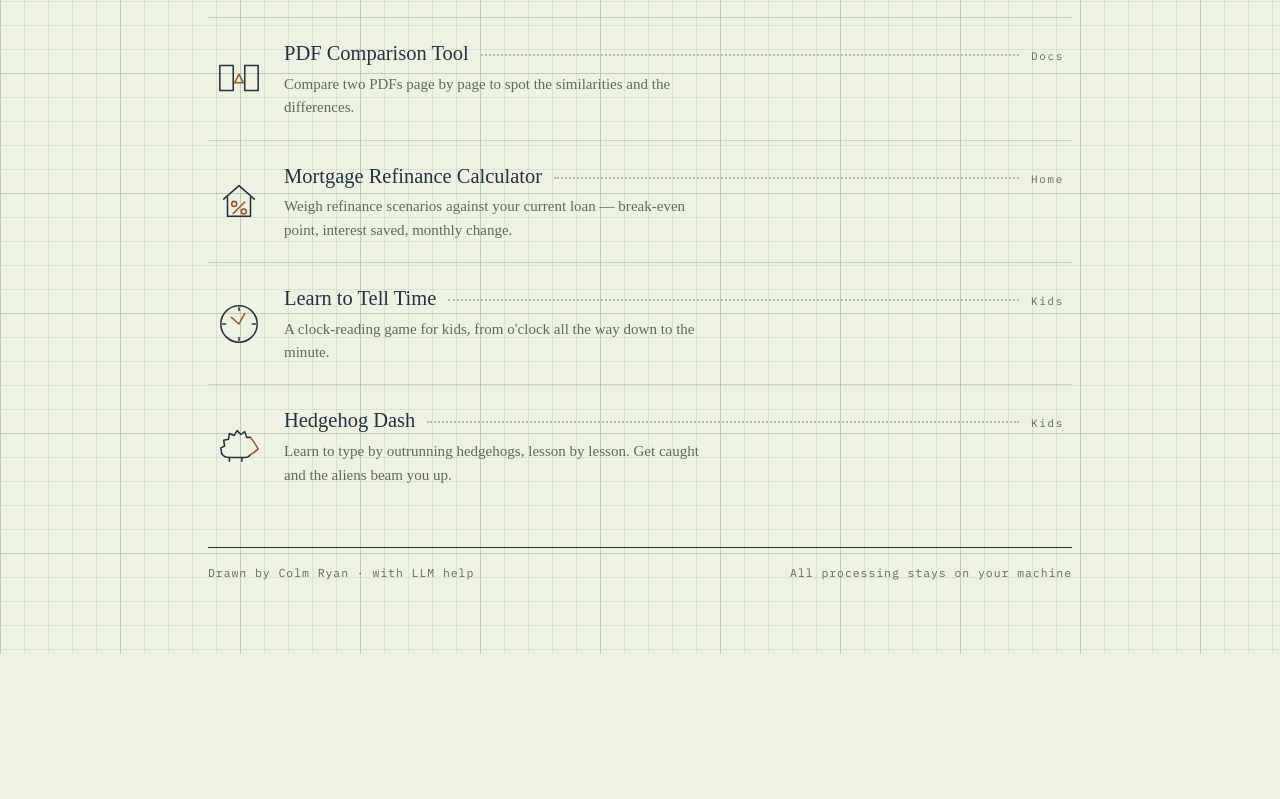
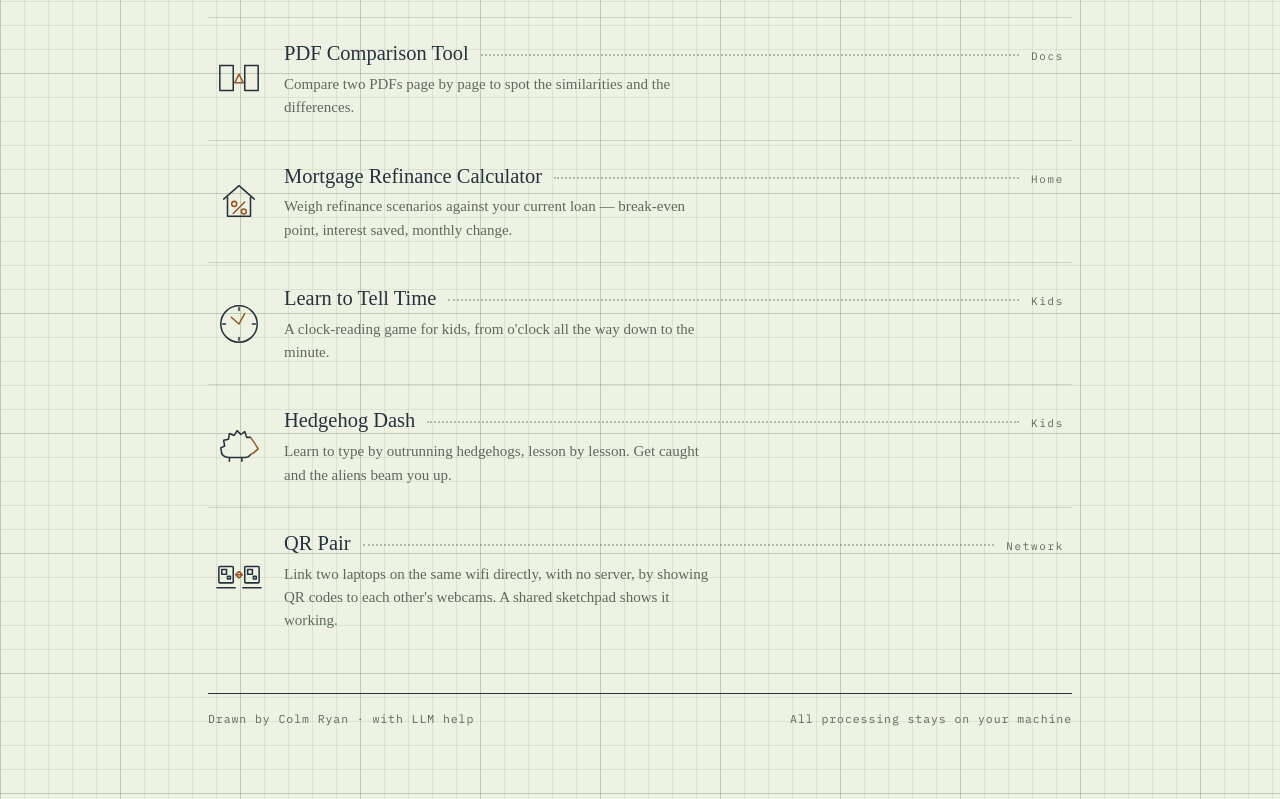
Before and after one commit to caryan/projects, a plain HTML site: page index.html in a window 1280 px wide. Shown: the part 647-1446 px from the top of the page. Before the commit the page ends 1301 px from the top, so only its background shows below. Drawn offline with Linux system fonts and the light colour scheme; a web font is replaced by a local one.

Commit message:
QR Pair: frame as a general connection demo and add index entry
Co-Authored-By: Claude Opus 5.5 <noreply@anthropic.com>

```diff
--- a/index.html
+++ b/index.html
@@ -436,6 +436,32 @@
                         </span>
                     </a>
                 </li>
+                <li>
+                    <a href="web/qr-pair.html">
+                        <span class="glyph" aria-hidden="true">
+                            <!-- two laptops showing QR codes, linked both ways -->
+                            <svg viewBox="0 0 48 48" fill="none" stroke="currentColor" stroke-width="1.6" stroke-linecap="round" stroke-linejoin="round">
+                                <rect x="3" y="10" width="15" height="17" rx="1"/>
+                                <path d="M1 32 h19"/>
+                                <rect x="30" y="10" width="15" height="17" rx="1"/>
+                                <path d="M28 32 h19"/>
+                                <rect x="6" y="13" width="5" height="5"/>
+                                <rect x="12" y="20" width="3" height="3"/>
+                                <rect x="33" y="13" width="5" height="5"/>
+                                <rect x="39" y="20" width="3" height="3"/>
+                                <path class="accent" d="M20.5 18.5 h7 M20.5 18.5 l3 -3 M20.5 18.5 l3 3 M27.5 18.5 l-3 -3 M27.5 18.5 l-3 3"/>
+                            </svg>
+                        </span>
+                        <span class="entry">
+                            <span class="entry-line">
+                                <span class="name">QR Pair</span>
+                                <span class="leader"></span>
+                                <span class="tag">Network</span>
+                            </span>
+                            <span class="desc">Link two laptops on the same wifi directly, with no server, by showing QR codes to each other's webcams. A shared sketchpad shows it working.</span>
+                        </span>
+                    </a>
+                </li>
             </ol>
         </main>
 
```
Also changed, not shown: web/qr-pair.html (+2 -2 lines), 1 other file.
